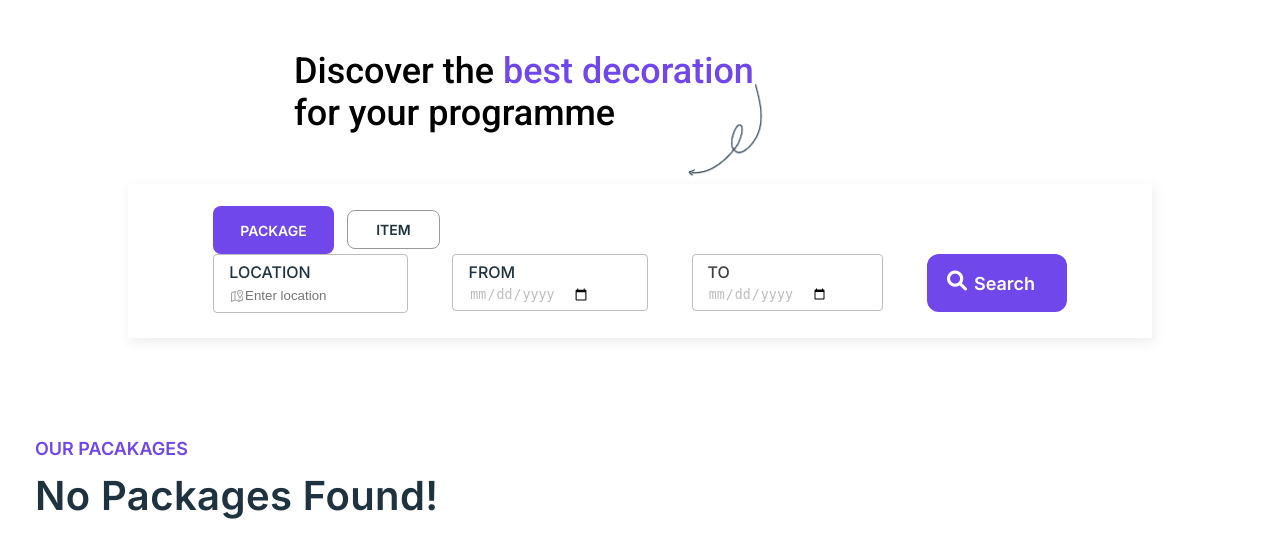
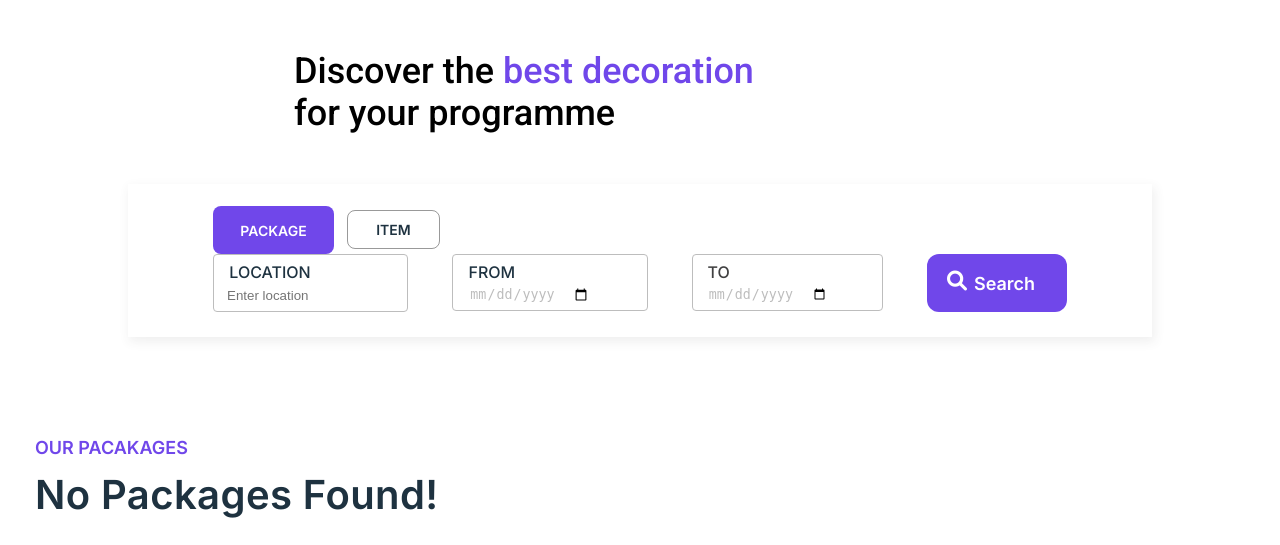
Before and after one commit to fahim1708/EventUp-Event_Management_Service_Providing_Platform, a Django app: page / in a window 1280 px wide. Shown: the part 82-627 px from the top of the page. Run offline with Django 5.2, Linux system fonts and the light colour scheme; data that the repository does not hold is empty; some libraries are stand-ins or nearby versions; some web fonts are replaced.

Commit message:
Remove unused decoration image elements

```diff
--- a/Decoration/templates/decoration.html
+++ b/Decoration/templates/decoration.html
@@ -51,12 +51,6 @@
                 <span class="best-decoration">best decoration </span>
                 <span>for your programme</span>
               </h1>
-              <img
-                class="arrow-01-icon"
-                loading="lazy"
-                alt=""
-                src="{% static 'img/arrow-01@2x.png' %}"
-              />
             </div>
           </div>
           <div class="bg-parent8">
@@ -77,9 +71,6 @@
                     <div class="location-input"></div>
                     <div class="location3">LOCATION</div>
                     <div class="location-date">
-                        <div class="location-calendar">
-                            <img class="map-marker-icon1" loading="lazy" alt="" src="{% static 'img/map-marker@2x.png' %}" />
-                        </div>
                         <div class="search-location1">
                             <input class="location" type="text" id="location" name="location" autocomplete="off" placeholder="Enter location"/>
                             <ul id="location-suggestions" class="dropdown-menu"></ul>
```
